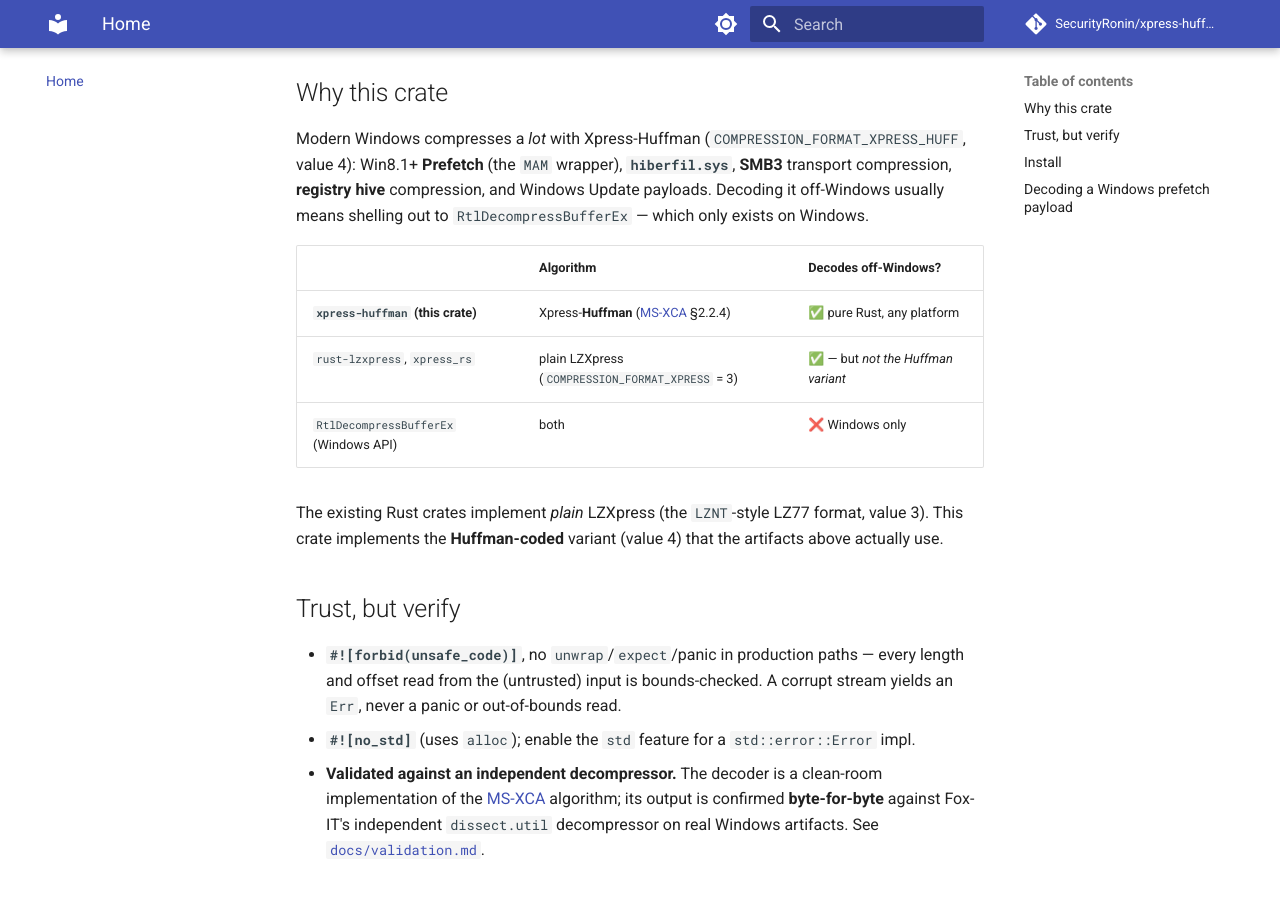
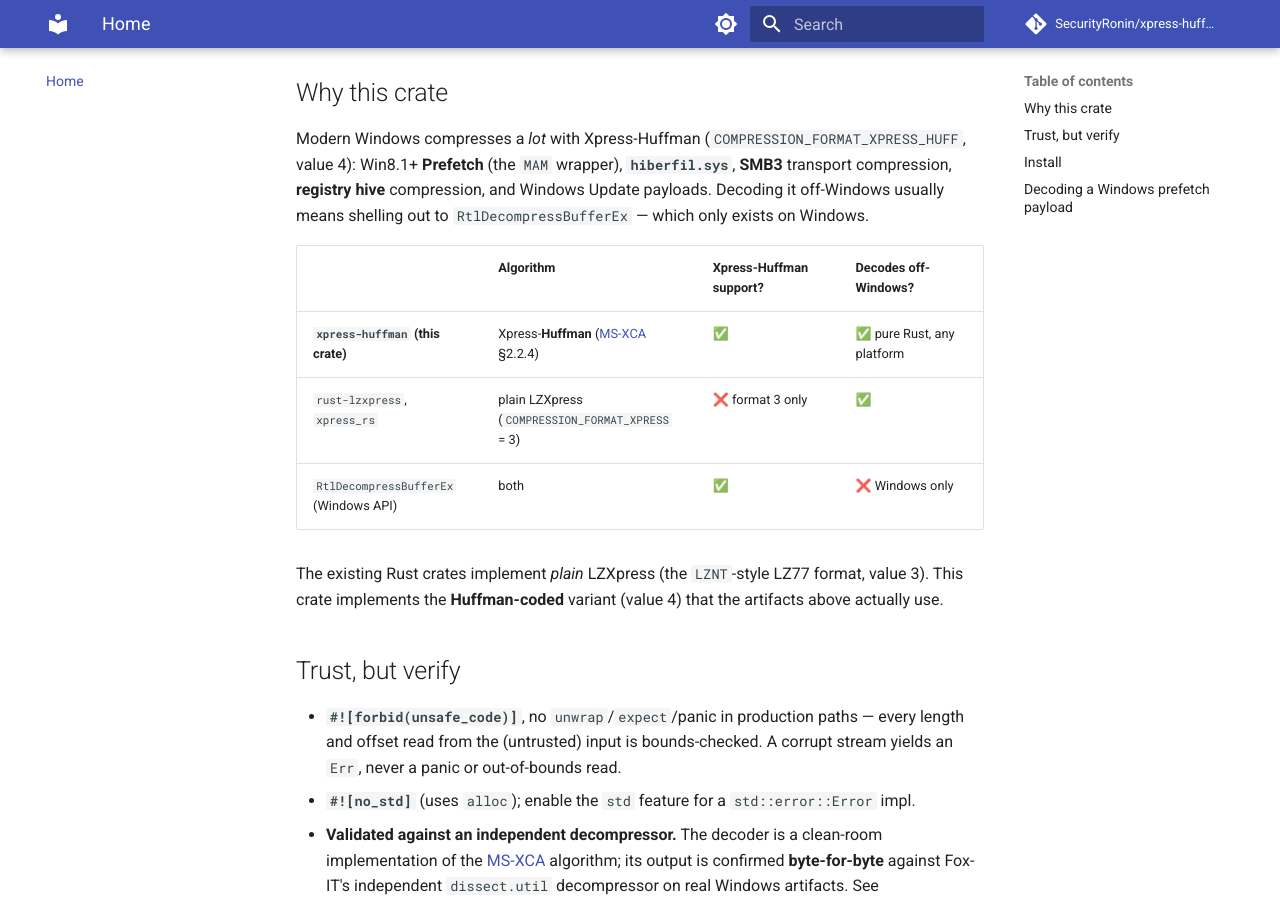
Before and after one commit to SecurityRonin/xpress-huffman, an MkDocs documentation site: the page built from docs/index.md, in a window 1280 px wide and 900 px high, scrolled down 492 px. Built offline with MkDocs 1.6.1 and Material for MkDocs 9.7.7, drawn with Linux system fonts in a browser that asks for light colours; comment, search, counter and statistics services are not loaded.

Commit message:
docs: add explicit Xpress-Huffman support column to comparison table
Co-Authored-By: Claude Opus 4.8 <noreply@anthropic.com>

```diff
--- a/docs/index.md
+++ b/docs/index.md
@@ -24,11 +24,11 @@ That's the whole surface: one function, no setup, `#![no_std]`-compatible.
 
 Modern Windows compresses a *lot* with Xpress-Huffman (`COMPRESSION_FORMAT_XPRESS_HUFF`, value 4): Win8.1+ **Prefetch** (the `MAM` wrapper), **`hiberfil.sys`**, **SMB3** transport compression, **registry hive** compression, and Windows Update payloads. Decoding it off-Windows usually means shelling out to `RtlDecompressBufferEx` — which only exists on Windows.
 
-| | Algorithm | Decodes off-Windows? |
-|---|---|---|
-| **`xpress-huffman` (this crate)** | Xpress-**Huffman** ([MS-XCA] §2.2.4) | ✅ pure Rust, any platform |
-| `rust-lzxpress`, `xpress_rs` | plain LZXpress (`COMPRESSION_FORMAT_XPRESS` = 3) | ✅ — but *not the Huffman variant* |
-| `RtlDecompressBufferEx` (Windows API) | both | ❌ Windows only |
+| | Algorithm | Xpress-**Huffman** support? | Decodes off-Windows? |
+|---|---|---|---|
+| **`xpress-huffman` (this crate)** | Xpress-**Huffman** ([MS-XCA] §2.2.4) | ✅ | ✅ pure Rust, any platform |
+| `rust-lzxpress`, `xpress_rs` | plain LZXpress (`COMPRESSION_FORMAT_XPRESS` = 3) | ❌ format 3 only | ✅ |
+| `RtlDecompressBufferEx` (Windows API) | both | ✅ | ❌ Windows only |
 
 The existing Rust crates implement *plain* LZXpress (the `LZNT`-style LZ77 format, value 3). This crate implements the **Huffman-coded** variant (value 4) that the artifacts above actually use.
 
```
Also changed, not shown: README.md (+5 -5 lines).
